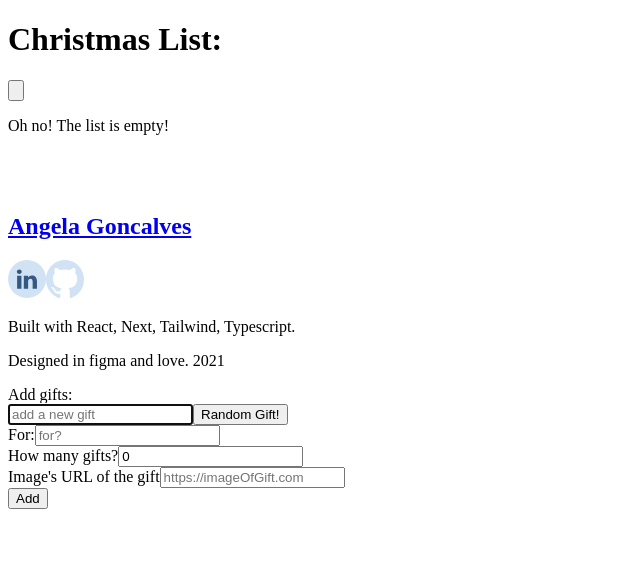
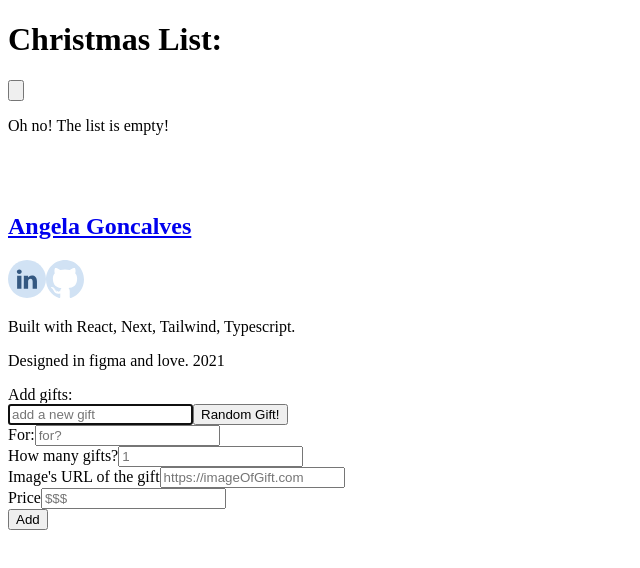
Before and after one commit to angela-goncalves/chritmas-advency, a Next.js app: page / in a window 1280 px wide. Both pictures are taken after a click on the button 16 px from the left and 90 px from the top of the page. Shown: the top 568 px of the page, without its empty margins (0-640 px from the left). Built offline with nearby package versions, Linux system fonts and the light colour scheme.

Commit message:
prices and total / day 17 and 18

```diff
--- a/components/AddGift.tsx
+++ b/components/AddGift.tsx
@@ -7,29 +7,37 @@ export default function AddGift({
   setGifts,
   setOpen,
   setEdit,
+  duplicate,
+  add,
+  setAdd,
+  setDuplicate,
 }: any) {
   const [title, setTitle] = useState("");
   const [forPeople, setForPeople] = useState("");
-  const [counter, setCounter] = useState("0");
+  const [counter, setCounter] = useState(0);
   const [image, setImage] = useState("");
-  const [randomValue, setRandomValue] = useState("");
+  const [price, setPrice] = useState(0);
+
+  console.log(duplicate.title);
 
   const submitGifts = (e: any) => {
     e.preventDefault();
-    if (title.length <= 0) {
-      return;
-    }
 
     const id: number = Math.floor(Math.random() * 1000) + 1;
+    const total: number = counter * price;
 
     setTitle("");
-    setCounter("");
+    setCounter(0);
     setImage("");
     setForPeople("");
     setOpen(false);
+    setEdit("");
+    setAdd(false);
+    setDuplicate("");
+
     const findGift = gifts.findIndex((item: GiftsTypes) => item.id === edit.id);
 
-    // console.log(gifts, findGift, edit);
+    console.log(gifts, findGift, edit);
     if (findGift > -1) {
       const editGift = gifts.map((item: GiftsTypes) => {
         if (item.id === edit.id) {
@@ -40,6 +48,8 @@ export default function AddGift({
             forPeople,
             counter,
             image,
+            price,
+            total,
           };
         }
         return item;
@@ -48,10 +58,19 @@ export default function AddGift({
       window.localStorage.setItem("gifts", JSON.stringify(editGift));
       setEdit("");
     } else {
-      setGifts([{ id, title, forPeople, counter, image }, ...gifts]);
+      if (title.length <= 0) {
+        return;
+      }
+      setGifts([
+        { id, title, forPeople, counter, image, price, total },
+        ...gifts,
+      ]);
       window.localStorage.setItem(
         "gifts",
-        JSON.stringify([{ id, title, forPeople, counter, image }, ...gifts])
+        JSON.stringify([
+          { id, title, forPeople, counter, image, price, total },
+          ...gifts,
+        ])
       );
     }
   };
@@ -93,13 +112,13 @@ export default function AddGift({
             name="title"
             placeholder="add a new gift"
             onChange={(e) => setTitle(e.target.value)}
-            value={title || edit.title}
-            className="w-32 h-11 rounded-lg border-2 p-2 focus:outline-none text-black"
+            value={title || duplicate.title || edit.title}
+            className="w-32 h-11 rounded-lg border-2 p-2 focus:outline-none focus-visible:ring-gray-400 focus-visible:ring-2 text-black"
           />
           <button
             onClick={randomGift}
             type="button"
-            className="text-cyan-600 rounded-lg bg-gray-100 p-2 px-3 focus:outline-none"
+            className="p-2 px-3 text-cyan-600 rounded-lg bg-gray-100 focus:outline-none focus-visible:ring-2 focus-visible:ring-cyan-600"
           >
             Random Gift!
           </button>
@@ -109,11 +128,11 @@ export default function AddGift({
         <label className="text-white">For:</label>
         <input
           type="text"
-          name="toPeople"
+          name="forPeople"
           placeholder="for?"
           onChange={(e) => setForPeople(e.target.value)}
-          value={forPeople || edit.forPeople}
-          className="w-full rounded-lg border-2 p-2 focus:outline-none text-black"
+          value={forPeople || duplicate.forPeople || edit.forPeople}
+          className="w-full rounded-lg border-2 p-2 focus:outline-none focus-visible:ring-gray-400 focus-visible:ring-2 text-black"
         />
       </div>
       <div className="mt-2">
@@ -121,10 +140,10 @@ export default function AddGift({
         <input
           type="number"
           name="counter"
-          placeholder="0"
-          onChange={(e) => setCounter(e.target.value)}
-          value={counter || edit.counter}
-          className="w-full border-2 py-2 px-1 rounded-lg focus:outline-none text-black"
+          placeholder="1"
+          onChange={(e) => setCounter(Number(e.target.value))}
+          value={counter || duplicate.counter || edit.counter}
+          className="w-full border-2 py-2 px-1 rounded-lg focus:outline-none focus-visible:ring-gray-400 focus-visible:ring-2 text-black"
         />
       </div>
       <div className="mt-2">
@@ -133,14 +152,27 @@ export default function AddGift({
           type="url"
           name="url"
           placeholder="https://imageOfGift.com"
-          value={image || edit.image}
           onChange={(e) => setImage(e.target.value)}
-          className="w-full border-2 py-2 px-1 rounded-lg focus:outline-none text-black"
+          value={image || duplicate.image || edit.image}
+          className="w-full border-2 py-2 px-1 rounded-lg focus:outline-none focus-visible:ring-2 focus-visible:ring-gray-400 text-black"
         />
       </div>
-      <button type="submit" className="mt-4 rounded-lg bg-green-500 p-2">
-        Add
-      </button>
+      <div className="mt-2">
+        <label>Price</label>
+        <input
+          type="number"
+          name="price"
+          placeholder="$$$"
+          onChange={(e) => setPrice(Number(e.target.value))}
+          value={price || duplicate.price}
+          className="w-full border-2 py-2 px-1 rounded-lg focus:outline-none focus-visible:ring-2 focus-visible:ring-gray-400 text-black"
+        />
+      </div>
+      <input
+        type="submit"
+        className="mt-4 rounded-lg bg-green-500 p-2 focus:outline-none focus-visible:ring-2 focus-visible:ring-green-800"
+        value="Add"
+      />
     </form>
   );
 }
--- a/components/ListGifts.tsx
+++ b/components/ListGifts.tsx
@@ -6,17 +6,22 @@ export default function ListGifts({
   open,
   setOpen,
   setEdit,
+  setDuplicate,
 }: any) {
   //console.log(gift);
-  //agregar un booleano al objeto del elemento para saber si fue seleccionado o no. Ej. wantEdit: false
 
   const onEdit = () => {
     setEdit(gift);
     setOpen(!open);
   };
+  const onDuplicate = () => {
+    setDuplicate(gift);
+    setOpen(!open);
+  };
+
   return (
-    <ul>
-      <li className="w-full flex flex-row items-center justify-between">
+    <ul className="">
+      <li className="w-full grid grid-flow-col">
         <div className="flex flex-row">
           {gift.image.length <= 0 ? (
             <p className="w-16 mr-2 md:mr-5">¿image?</p>
@@ -42,10 +47,17 @@ export default function ListGifts({
             ) : (
               <p className="w-24">For: {gift.forPeople}</p>
             )}
+            <div className="flex flex-row">
+              {gift.price <= 0 ? (
+                <p className="w-7">price?</p>
+              ) : (
+                <p className="w-7">${gift.price * gift.counter}</p>
+              )}
+            </div>
           </div>
         </div>
 
-        <div className="">
+        <div>
           {/*edit button*/}
           <button
             onClick={onEdit}
@@ -69,7 +81,7 @@ export default function ListGifts({
 
           {/*duplicate button:*/}
           <button
-            onClick={onEdit}
+            onClick={onDuplicate}
             className="bg-white h-max py-1 px-2 rounded-lg mr-3 my-1"
           >
             <svg
--- a/components/ModalAddGift.tsx
+++ b/components/ModalAddGift.tsx
@@ -23,7 +23,7 @@ const ModalAddGift: FC<CartModalProps> = ({ open, setOpen, children }: any) => {
           >
             <Dialog.Overlay className="absolute inset-0 bg-gray-700 bg-opacity-70 transition-opacity" />
           </Transition.Child>
-          <div className="fixed top-32 right-32">
+          <div className="fixed top-32 sm:right-32 md:right-1/3">
             <Transition.Child
               as={Fragment}
               enter="transform transition ease-in-out duration-500 sm:duration-700"
@@ -34,7 +34,7 @@ const ModalAddGift: FC<CartModalProps> = ({ open, setOpen, children }: any) => {
               leaveTo="translate-x-full"
             >
               <div className="relative w-full">
-                <div className="flex flex-col bg-neutral-700 px-10 py-4 rounded h-96 w-full md:w-[450px]">
+                <div className="flex flex-col bg-neutral-700 px-10 py-4 rounded h-auto w-full md:w-[450px]">
                   <div className="flex-1">{children}</div>
                 </div>
               </div>
--- a/pages/index.tsx
+++ b/pages/index.tsx
@@ -9,6 +9,8 @@ export default function Home() {
   const [gifts, setGifts] = useState<GiftsTypes[]>([]);
   const [open, setOpen] = useState(false);
   const [edit, setEdit] = useState("");
+  const [duplicate, setDuplicate] = useState("");
+  const [add, setAdd] = useState(false);
 
   useEffect(() => {
     let setInLocalStorage = JSON.parse(localStorage.getItem("gifts") || "[]");
@@ -31,6 +33,12 @@ export default function Home() {
     setGifts([]);
     window.localStorage.setItem("gifts", JSON.stringify([]));
   };
+  const buttonAdd = () => {
+    setAdd(!add);
+    setOpen(true);
+  };
+
+  const total = gifts.reduce((acc, el) => acc + el.total, 0);
 
   return (
     <div>
@@ -47,12 +55,12 @@ export default function Home() {
           rel="stylesheet"
         />
       </Head>
-      <main className="w-full mt-20">
-        <div className="flex space-x-8 md:justify-between mb-4 items-center ">
+      <main className="w-full mt-20 ">
+        <div className="flex space-x-8 md:justify-between mb-4 items-center print:bg-white print:text-black">
           <h1 className="font-titleH1 text-4xl md:text-5xl">Christmas List:</h1>
           <button
-            onClick={() => setOpen(true)}
-            className="bg-green-500 p-2 rounded-lg h-max"
+            onClick={buttonAdd}
+            className="bg-green-500 p-2 rounded-lg h-max focus:outline-none focus-visible:ring-2 focus-visible:ring-green-800 print:hidden"
           >
             <svg
               xmlns="http://www.w3.org/2000/svg"
@@ -79,10 +87,14 @@ export default function Home() {
             gifts={gifts}
             setGifts={setGifts}
             setOpen={setOpen}
+            duplicate={duplicate}
+            add={add}
+            setAdd={setAdd}
+            setDuplicate={setDuplicate}
           />
         </ModalAddGift>
 
-        <div className="flex flex-col justify-between h-[450px] w-[350px] md:w-[400px] overflow-auto p-4 bg-neutral-700 rounded-md">
+        <div className="grid grid-flow-row h-[450px] w-[350px] md:w-[450px] overflow-auto p-4 bg-neutral-700 rounded-md">
           {gifts.length === 0 ? (
             <p className="pt-4 text-center">Oh no! The list is empty!</p>
           ) : (
@@ -93,6 +105,7 @@ export default function Home() {
                     gift={gift}
                     deleteGift={deleteGift}
                     setEdit={setEdit}
+                    setDuplicate={setDuplicate}
                     open={open}
                     setOpen={setOpen}
                   />
@@ -100,11 +113,11 @@ export default function Home() {
               );
             })
           )}
-
+          {total === 0 ? "" : <p>{total}</p>}
           {gifts.length >= 2 ? (
             <button
               onClick={deleteAll}
-              className="self-center w-full mt-6 text-black rounded-lg bg-gray-300 p-2 focus:outline-none"
+              className="self-center w-full mt-6 text-black rounded-lg bg-gray-300 p-2 focus:outline-none focus-visible:ring-2 focus-visible:ring-black print:hidden"
             >
               Delete all
             </button>
--- a/types.tsx
+++ b/types.tsx
@@ -1,7 +1,9 @@
 export interface GiftsTypes {
   id: number;
   title: string;
-  counter: string;
+  counter: number;
   image: string;
   forPeople: string;
+  price: number;
+  total: number;
 }
```
Also changed, not shown: 1 other file (tests, documents, lock files or other folders).
